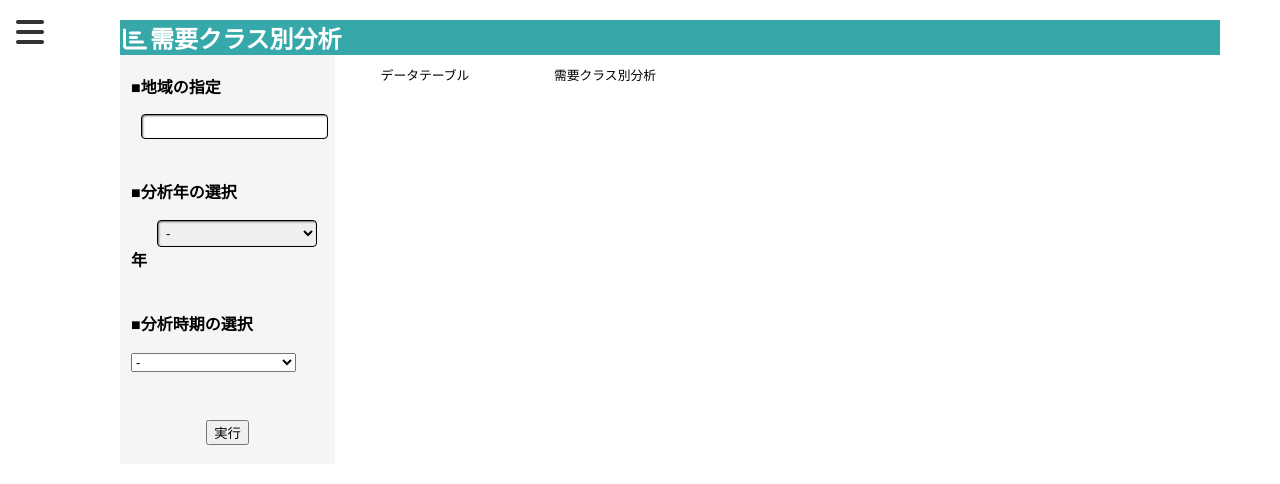
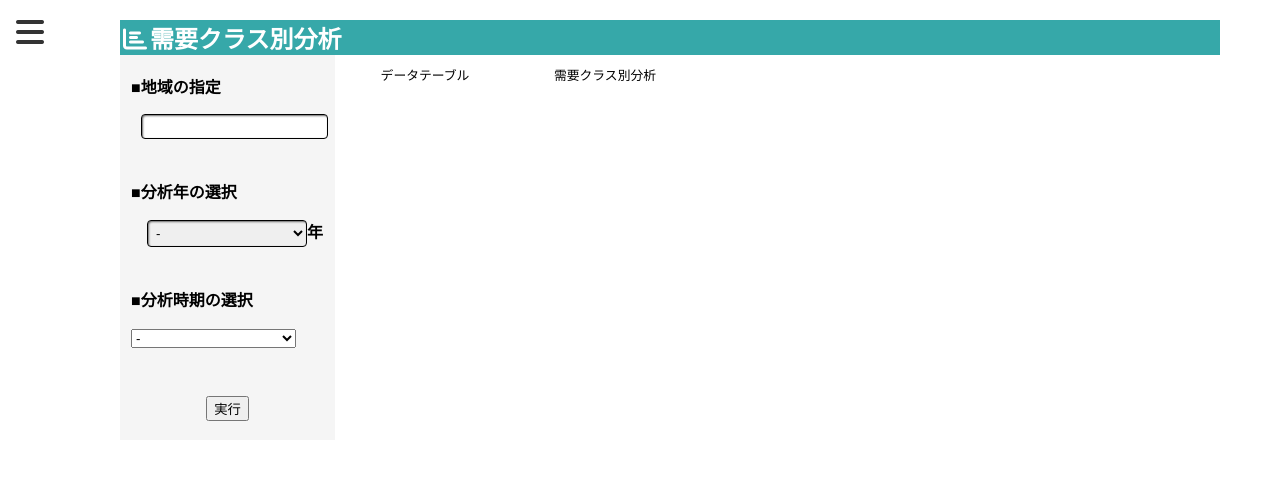
Before and after one commit to yuta-natori/HEMS_energy, a Django app: page /jyuyou_class in a window 1280 px wide. Shown: the part 60-544 px from the top of the page. Run offline with Django 3.2, Linux system fonts and the light colour scheme; some libraries are stand-ins or nearby versions.

Commit message:
需要クラス画面UI微修正

```diff
--- a/app/static/css/jyuyou_class.css
+++ b/app/static/css/jyuyou_class.css
@@ -201,7 +201,6 @@ body {
 	transition: 0.3s;
 	border: 1px solid;
 	box-shadow: 1px 1px 2px 0 #696969 inset ;
-	margin-left: 10px;
 	width: 160px;
 }
 
```
